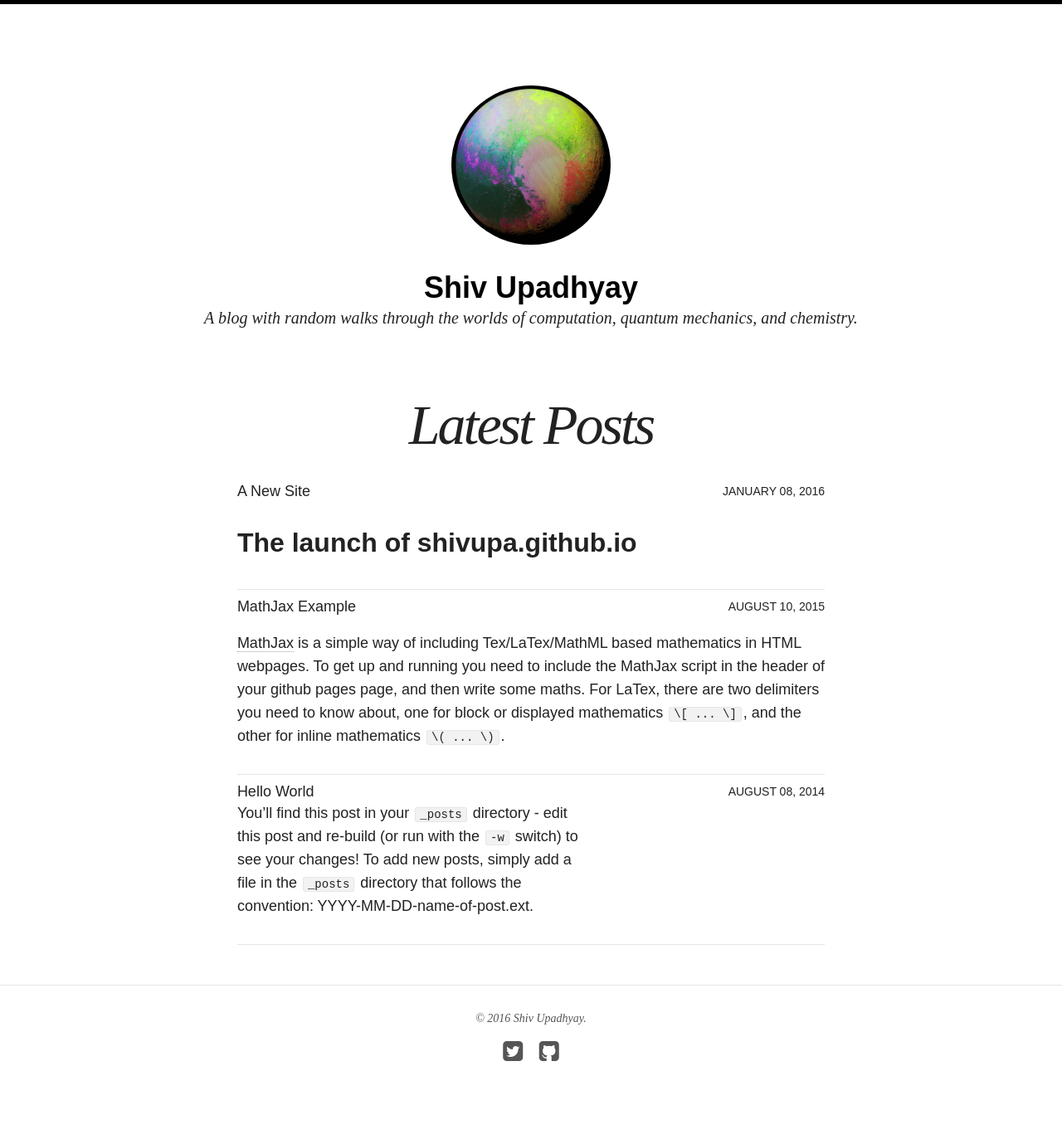
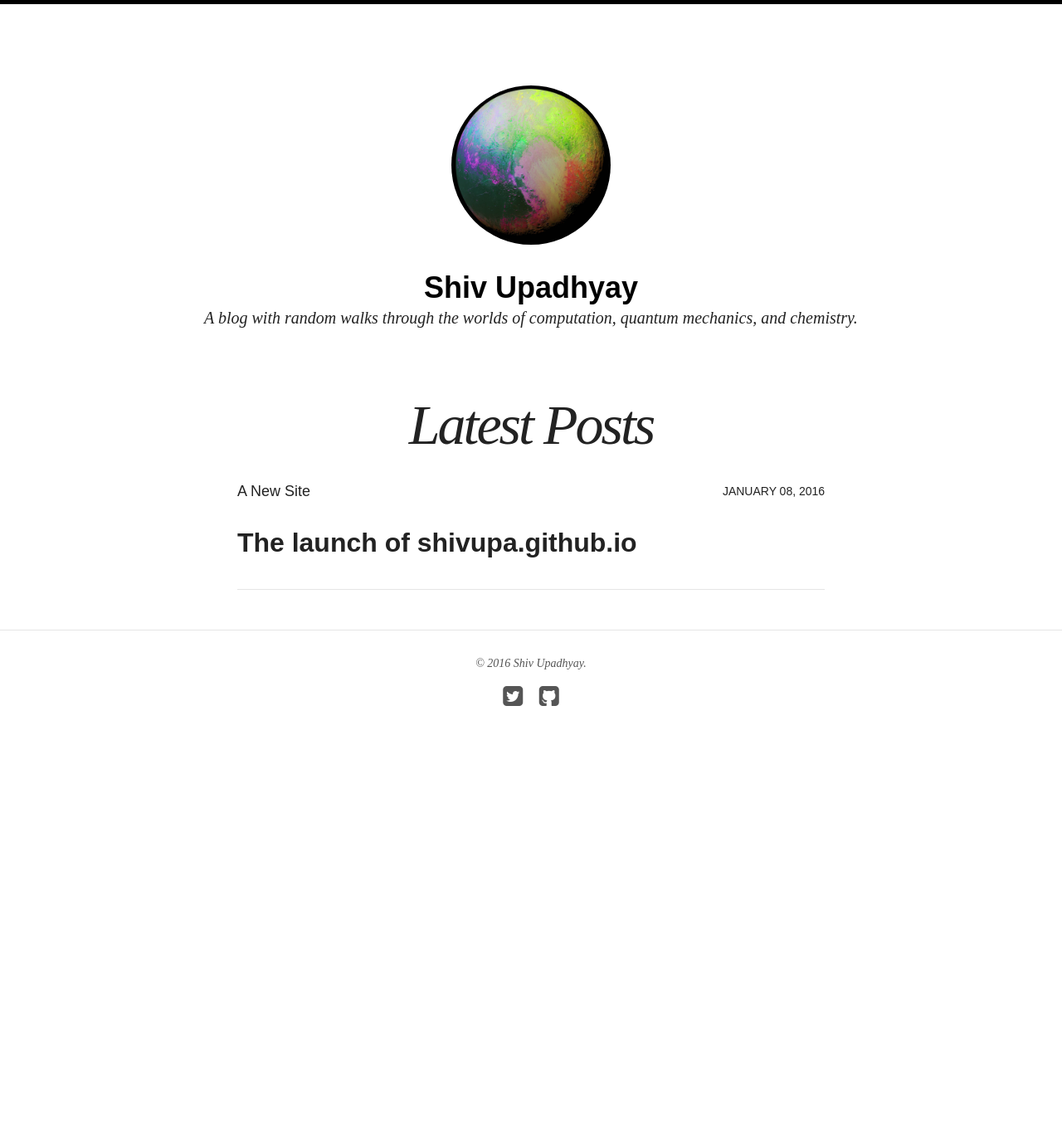
Before and after one commit to shivupa/shivupa.github.io, a Jekyll site: the page built from index.html, in a window 1280 px wide. Shown: the whole page at 83% size. Built offline with Jekyll 4.4.1, drawn with Linux system fonts in a browser that asks for light colours; nearby versions of some CDN libraries; after the commit the page ends 951 px from its top, so only the background shows below that.

Commit message:
Delete old posts and new 404

```diff
--- a/_posts/blog/2014-08-08-hello-world.md
+++ /dev/null
@@ -1,33 +0,0 @@
----
-layout: post
-title: "Hello World"
-modified:
-categories: blog
-excerpt:
-tags: []
-image:
-  feature:
-date: 2014-08-08T15:39:55-04:00
----
-
-You'll find this post in your `_posts` directory - edit this post and re-build (or run with the `-w` switch) to see your changes!
-To add new posts, simply add a file in the `_posts` directory that follows the convention: YYYY-MM-DD-name-of-post.ext.
-
-## Sample Heading
-
-### Sample Heading 2
-
-Jekyll also offers powerful support for code snippets:
-
-{% highlight ruby %}
-def print_hi(name)
-  puts "Hi, #{name}"
-end
-print_hi('Tom')
-#=> prints 'Hi, Tom' to STDOUT.
-{% endhighlight %}
-
-Check out the [Jekyll docs][jekyll] for more info on how to get the most out of Jekyll. File all bugs/feature requests at [Jekyll's GitHub repo][jekyll-gh].
-
-[jekyll-gh]: https://github.com/jekyll/jekyll
-[jekyll]:    http://jekyllrb.com
--- a/_posts/blog/2015-08-10-mathjax-example.md
+++ /dev/null
@@ -1,32 +0,0 @@
----
-layout: post
-title: "MathJax Example"
-modified:
-categories: blog
-excerpt:
-tags: []
-image:
-  feature:
-date: 2015-08-10T08:08:50-04:00
----
-
-[MathJax](http://www.mathjax.org/) is a simple way of including Tex/LaTex/MathML based mathematics in HTML webpages. To get up and running you need to include the MathJax script in the header of your github pages page, and then write some maths. For LaTex, there are two delimiters you need to know about, one for block or displayed mathematics `\[ ... \]`, and the other for inline mathematics `\( ... \)`.
-
-## Usage
-
-To enable MathJax support be sure Kramdown is your Markdown flavor of choice and MathJax is set to true in your `_config.yml` file.
-
-~~~
-markdown: kramdown
-mathjax: true
-~~~
-
-~~~
-Here is an example MathJax inline rendering \\( 1/x^{2} \\), and here is a block rendering:
-\\[ \frac{1}{n^{2}} \\]
-~~~
-
-Here is an example MathJax inline rendering \\( 1/x^{2} \\), and here is a block rendering:
-\\[ \frac{1}{n^{2}} \\]
-
-The only thing to look out for is the escaping of the backslash when using markdown, so the delimiters become `\\[ ... \\]` and `\\( ... \\)` for inline and block maths respectively.
```
Also changed, not shown: 404.md (+1 -0 lines), articles/index.md (deleted, +0 -12 lines), _posts/2016-01-08-a-new-site.markdown (renamed from _posts/blog/2016-01-08-a-new-site.markdown).
